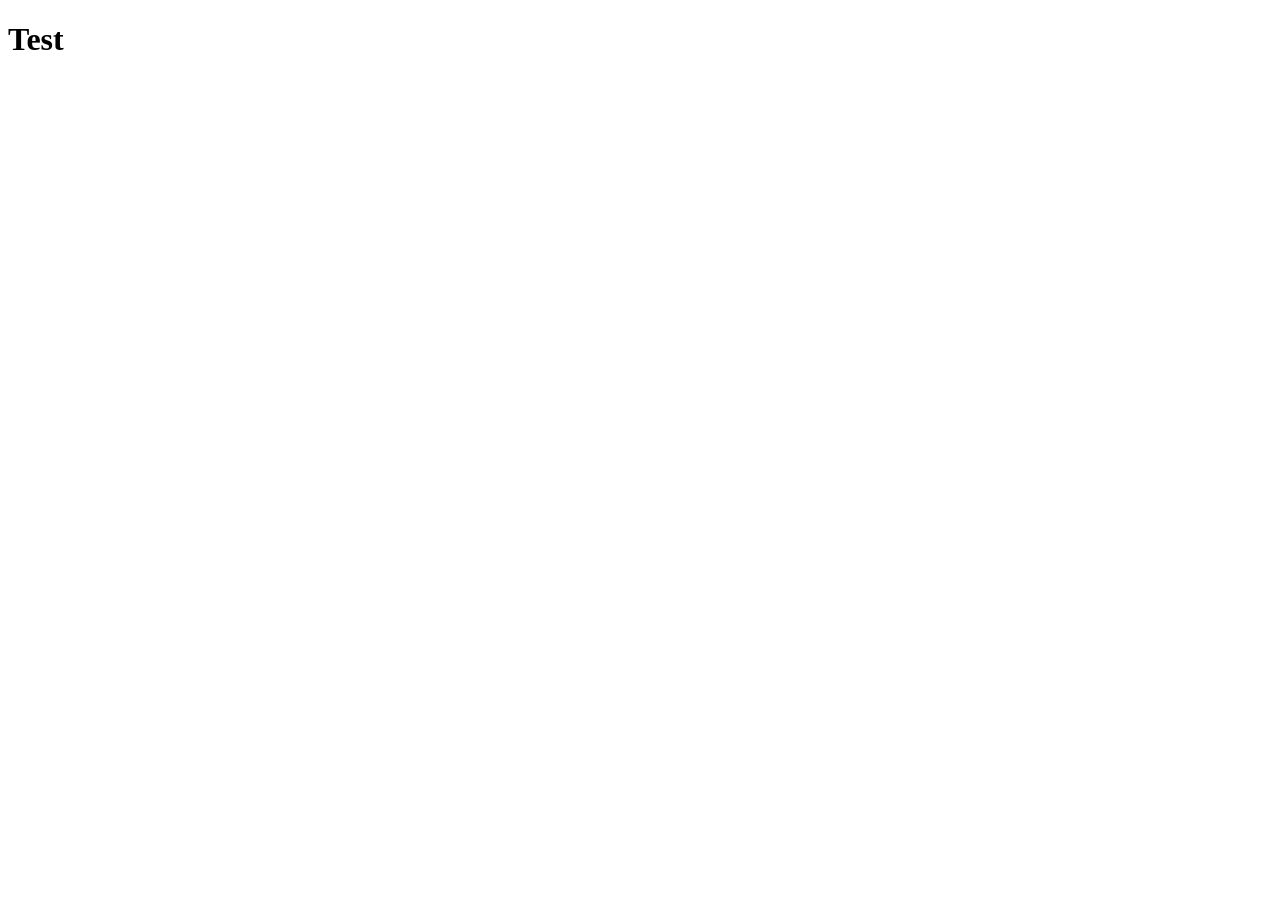
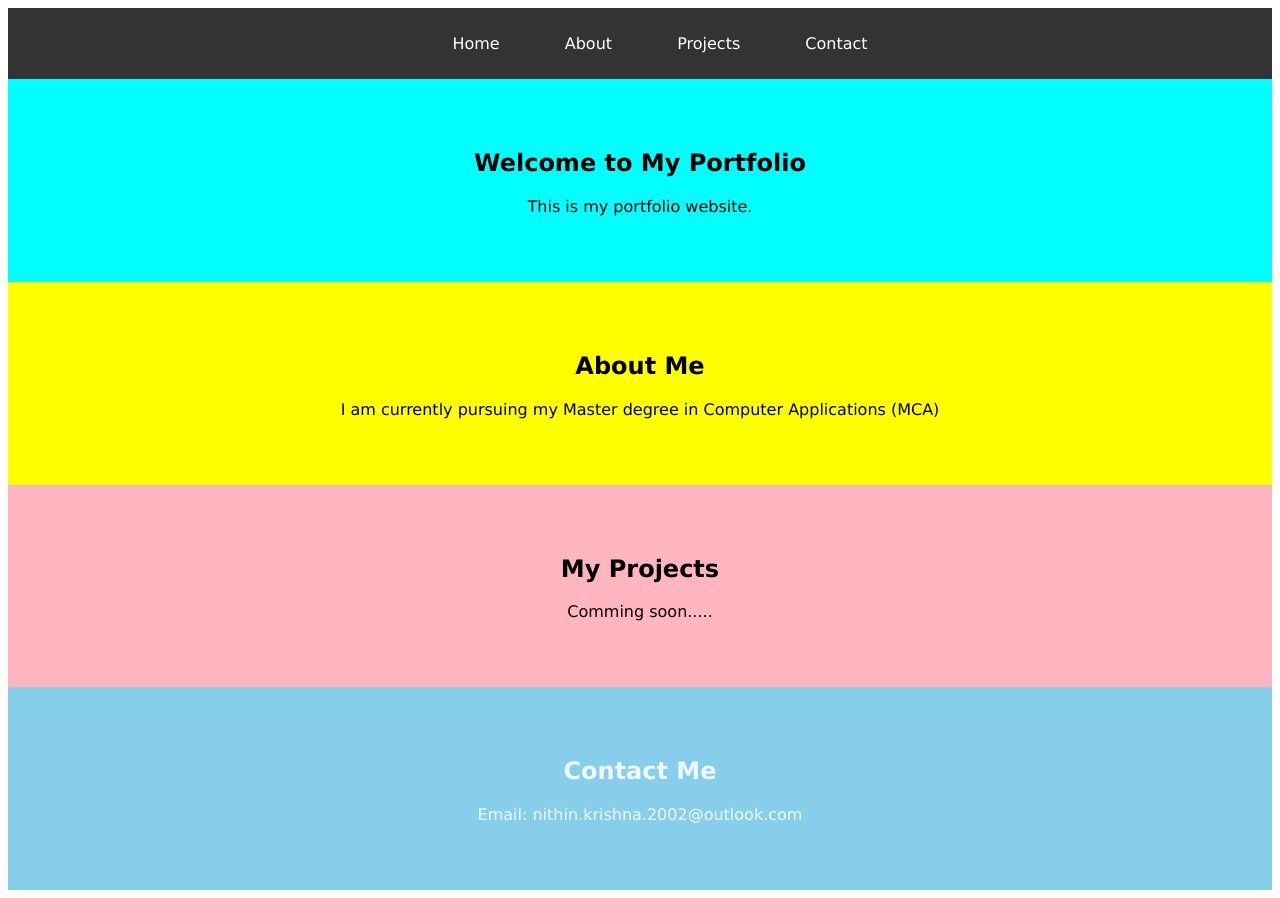
Before and after one commit to krinitrix/portfolio_nithin, a plain HTML site: page index.html in a window 1280 px wide. Before the commit the page ends 800 px from the top, so only its background shows below. Drawn offline with Linux system fonts and the light colour scheme.

Commit message:
day2: first commit(html,css only)

```diff
--- a/index.html
+++ b/index.html
@@ -1,10 +1,43 @@
 <!DOCTYPE html>
 <html lang="en">
 <head>
-
-    <title>Document</title>
+    <meta charset="UTF-8">
+    <meta name="viewport" content="width=device-width, initial-scale=1.0">
+    <title>Portfolio</title>
+    <link rel="stylesheet" href="style.css">
 </head>
 <body>
-    <h1>Test</h1>
+
+
+    <nav class="navbar">
+        <ul>
+            <li><a href="#home">Home</a></li>
+            <li><a href="#about">About</a></li>
+            <li><a href="#projects">Projects</a></li>
+            <li><a href="#contact">Contact</a></li>
+        </ul>
+    </nav>
+
+
+    <section id="home">
+        <h1>Welcome to My Portfolio</h1>
+        <p>This is my portfolio website.</p>
+    </section>
+
+    <section id="about">
+        <h2>About Me</h2>
+        <p>I am currently pursuing my Master degree in Computer Applications (MCA)</p>
+    </section>
+
+    <section id="projects">
+        <h2>My Projects</h2>
+        <p>Comming soon.....</p>
+    </section>
+
+    <section id="contact">
+        <h2>Contact Me</h2>
+        <p>Email: nithin.krishna.2002@outlook.com</p>
+    </section>
+
 </body>
 </html>
--- a/style.css
+++ b/style.css
@@ -0,0 +1,47 @@
+
+body {
+    font-family: Verdana, Geneva, Tahoma, sans-serif;
+
+}
+
+
+.navbar {
+    background-color: #333;
+    padding: 10px 0;
+    text-align: center;
+}
+
+.navbar ul li {
+    display: inline;
+    margin: 30px;
+
+}
+
+.navbar ul li a {
+    color: white;
+    text-decoration: none;
+
+}
+
+
+section {
+    padding: 50px;
+    text-align: center;
+}
+
+#home {
+    background-color: cyan;
+}
+
+#about {
+    background-color: yellow;
+}
+
+#projects {
+    background-color: lightpink;
+}
+
+#contact {
+    background-color: skyblue;
+    color: aliceblue;
+}
```
Also changed, not shown: Nithin_progress.txt.
